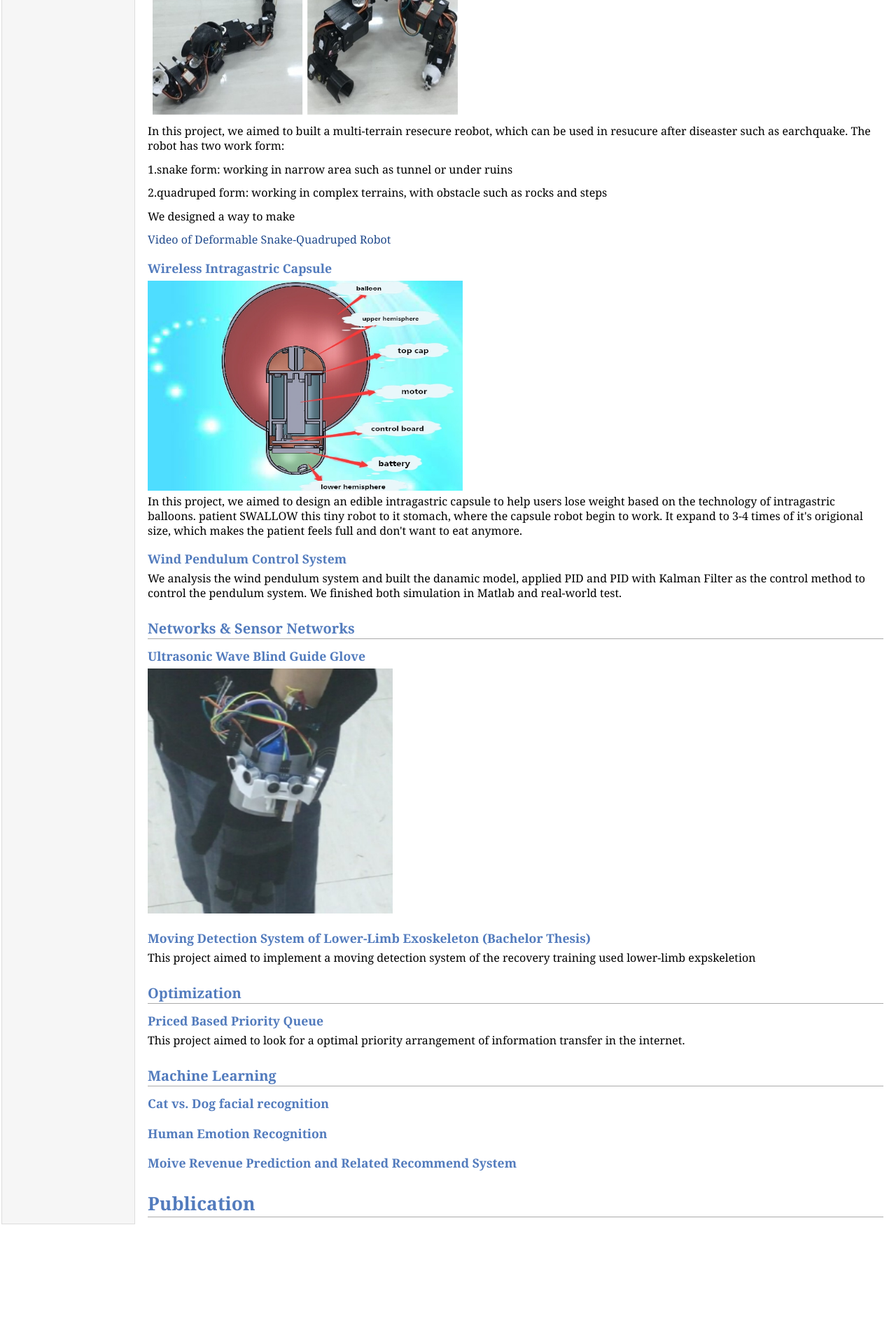
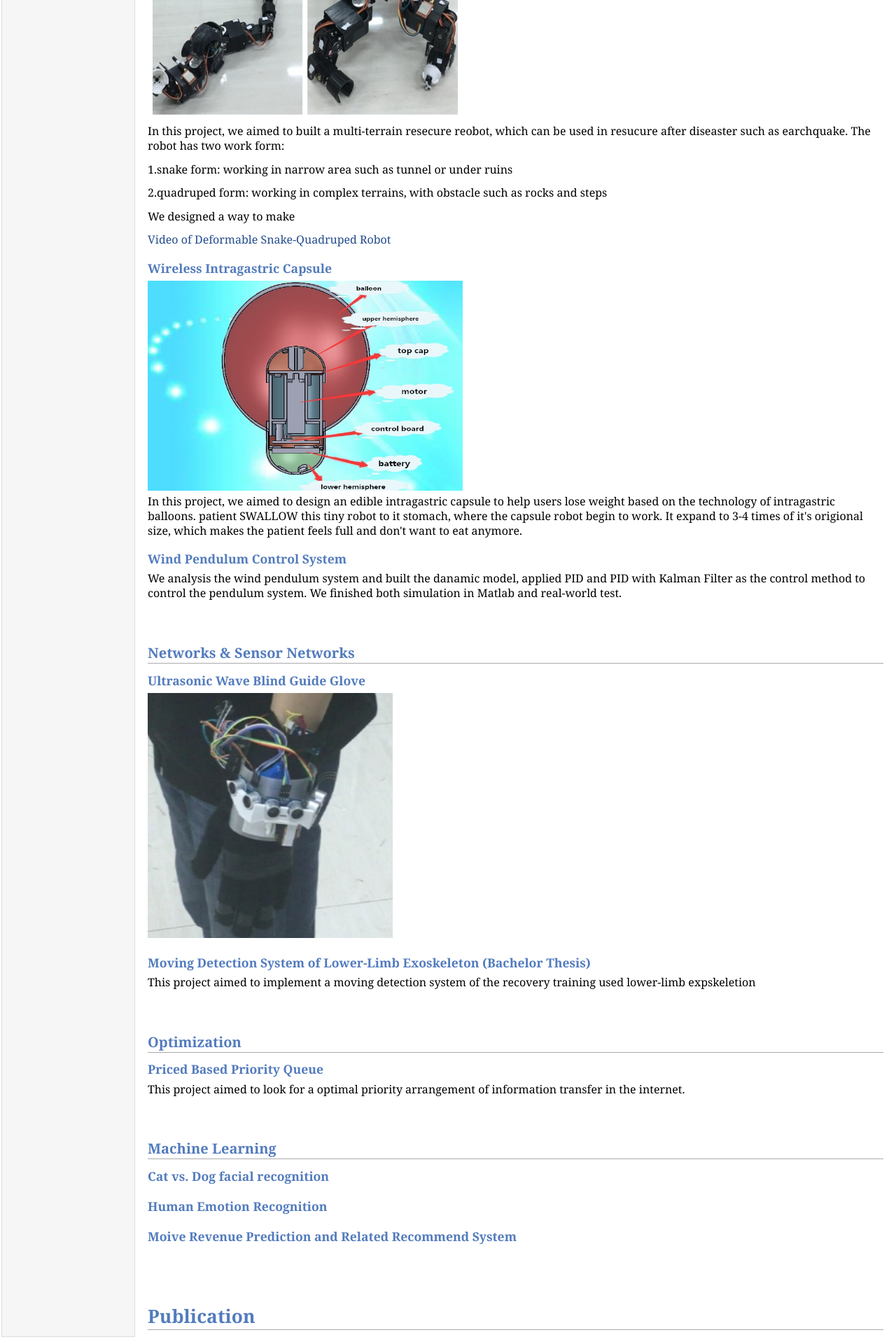
Before and after one commit to dukesky/dukesky.github.io, a Jekyll site: the page research.html, which Jekyll copies as it is, in a window 1280 px wide. Shown: the part 934-2854 px from the top of the page at 70% size. Built offline with Jekyll 4.4.1, drawn with Linux system fonts in a browser that asks for light colours; before the commit the page ends 2693 px from its top, so only the background shows below that.

Commit message:
Update research.html

```diff
--- a/research.html
+++ b/research.html
@@ -54,21 +54,17 @@
     pendulum system. We finished both simulation in Matlab and real-world test.
   </p>
 <p></p>
- <p></p>
-   <p></p>
+<br>
 <h2>Networks & Sensor Networks</h2>
   <h3>Ultrasonic Wave Blind Guide Glove</h3>
    <img src="figs/glove2.jpg" width="350px" height="350px" />
 
   <p>  </p>
-  <p></p>
-
-
   <h3>Moving Detection System of Lower-Limb Exoskeleton (Bachelor Thesis) </h3>
   <p>This project aimed to implement a moving detection system of the recovery training used lower-limb expskeletion </p>
 <p></p>
- <p></p>
-   <p></p>
+
+ <br>
 <h2>Optimization</h2>
   <h3>Priced Based Priority Queue</h3>
 <p>This project aimed to look for a optimal priority arrangement of information transfer in the internet.
@@ -76,7 +72,7 @@
 <p></p>
  <p></p>
    <p></p>
-
+<br>
 <h2>Machine Learning</h2>
 <h3>Cat vs. Dog facial recognition</h3>
  <p></p>
@@ -86,8 +82,8 @@
 <h3> Moive Revenue Prediction and Related Recommend System</h3>
 <p></p>
   <p></p>
-  <p></p>
-  <p></p>
+ <br>
+ <br>
 <h1>Publication <br /></h1>
 
 
```
